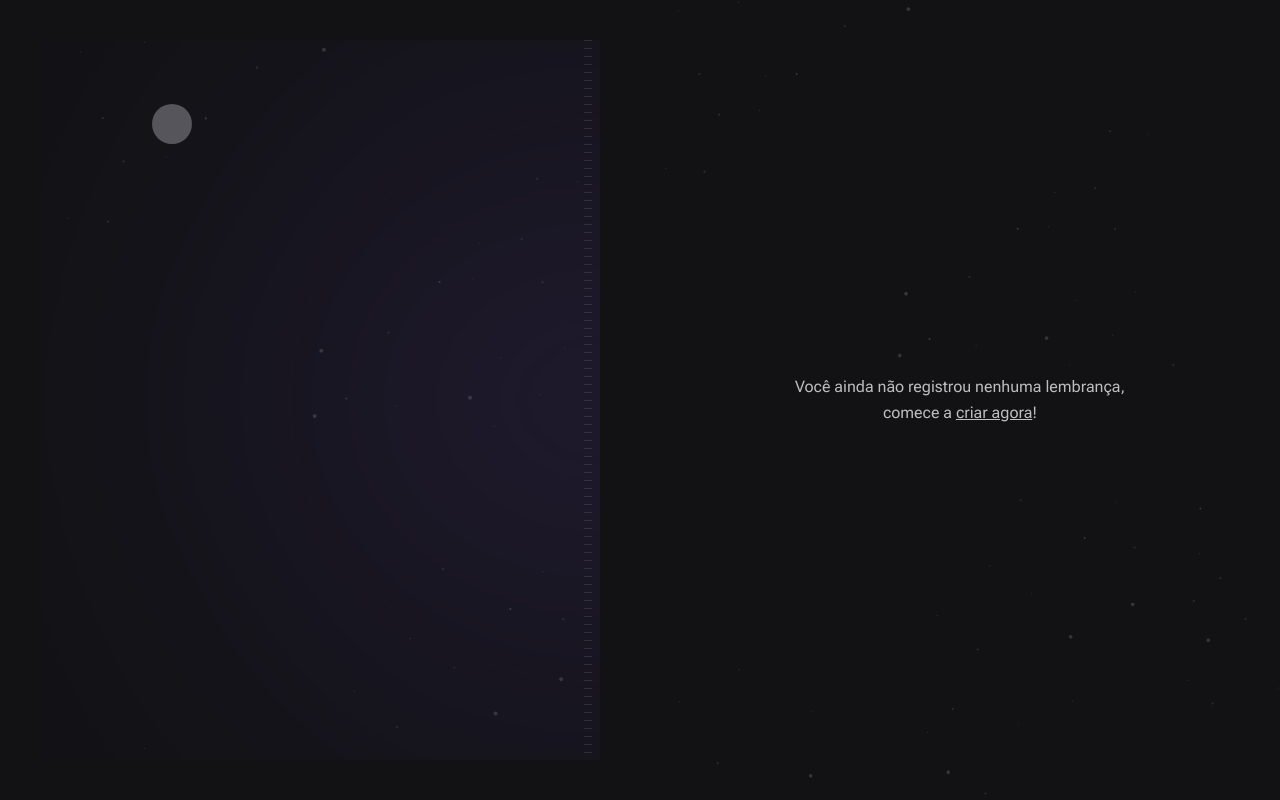
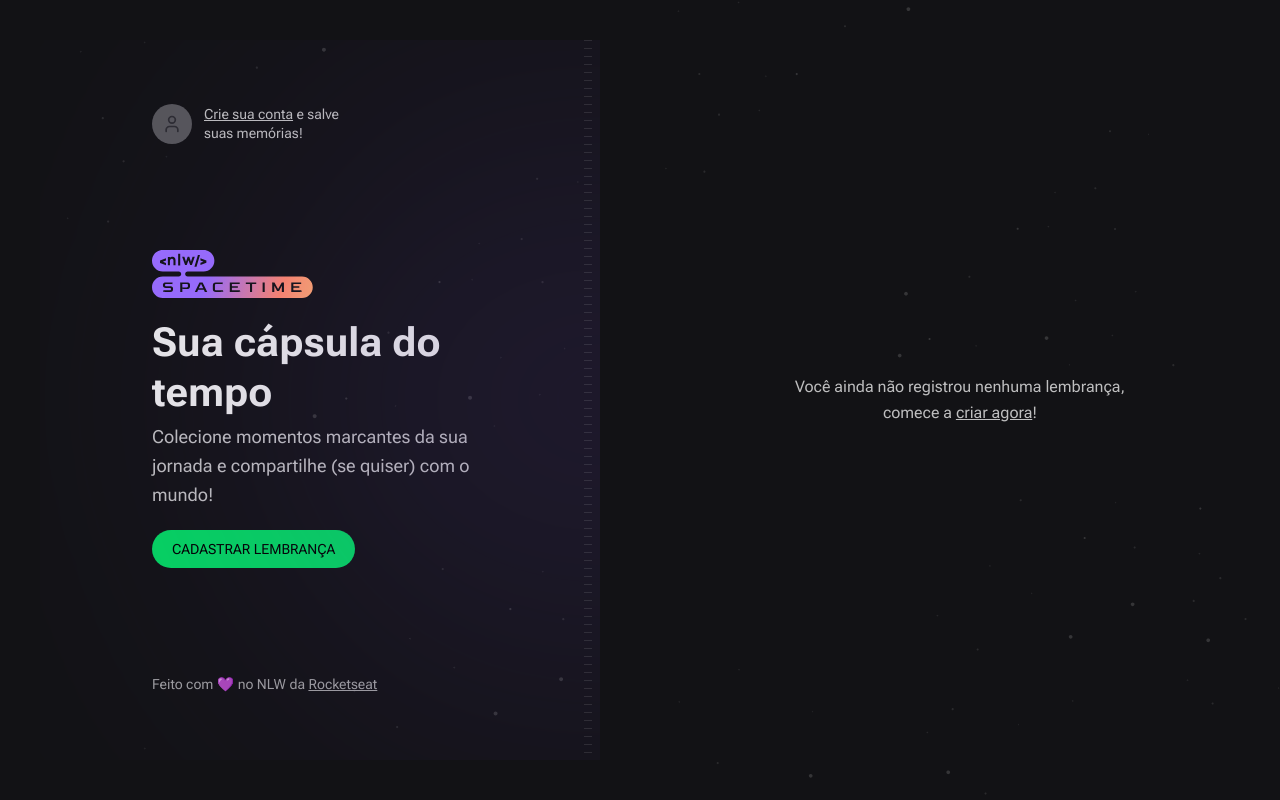
Before and after one commit to le0piovesan/nlw-timeline, a Next.js app in the folder web/: page / in a window 1280 px wide. Built offline with nearby package versions, Linux system fonts and the light colour scheme; a web font is replaced by a local one.

Commit message:
feat: web homepage

```diff
--- a/web/src/app/page.tsx
+++ b/web/src/app/page.tsx
@@ -1,3 +1,7 @@
+import { User } from "lucide-react";
+import Image from "next/image";
+import nlwLogo from "../assets/nlw-spacetime-logo.svg";
+
 export default function Home() {
   return (
     <main className="grid min-h-screen grid-cols-2">
@@ -5,9 +9,51 @@
         <div className="absolute right-0 top-1/2 h-[288px] w-[526px] -translate-y-1/2 translate-x-1/2 rounded-full bg-purple-700 opacity-50 blur-full" />
         <div className="absolute bottom-0 right-2 top-0 w-2 bg-stripes " />
 
-        <a href="" className="flex items-center gap-3 text-left">
-          <div className="flex h-10 w-10 items-center justify-center rounded-full bg-gray-400"></div>
+        <a
+          href=""
+          className="flex items-center gap-3 text-left transition-colors hover:text-gray-50"
+        >
+          <div className="flex h-10 w-10 items-center justify-center rounded-full bg-gray-400">
+            <User className="h-5 w-5 text-gray-500" />
+          </div>
+
+          <p className="max-w-[140px] text-sm leading-snug">
+            <span className="underline">Crie sua conta</span> e salve suas
+            memórias!
+          </p>
         </a>
+
+        <div className="space-y-5">
+          <Image src={nlwLogo} alt="NLW Spacetime" />
+          <div className="max-w-[420px] space-y-1">
+            <h1 className="text-5xl font-bold leading-tight text-gray-50">
+              Sua cápsula do tempo
+            </h1>
+            <p className="text-lg leading-relaxed">
+              Colecione momentos marcantes da sua jornada e compartilhe (se
+              quiser) com o mundo!
+            </p>
+          </div>
+
+          <a
+            className="inline-block rounded-full bg-green-500 px-5 py-3 font-alt text-sm uppercase leading-none text-black hover:bg-green-600"
+            href=""
+          >
+            CADASTRAR LEMBRANÇA
+          </a>
+        </div>
+
+        <div className="text-sm leading-relaxed text-gray-200">
+          Feito com 💜 no NLW da{" "}
+          <a
+            target="_blank"
+            rel="noreferrer"
+            className="underline hover:text-gray-100"
+            href="https://rocketseat.com.br"
+          >
+            Rocketseat
+          </a>
+        </div>
       </div>
 
       <div className="flex flex-col bg-[url(../assets/bg-stars.svg)] bg-cover p-16">
```
